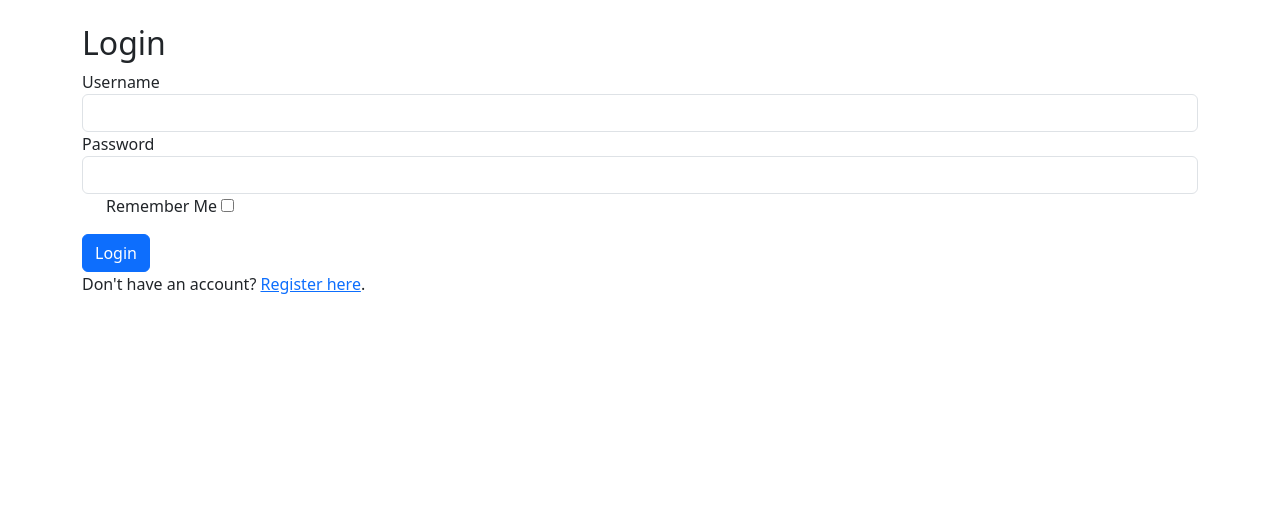
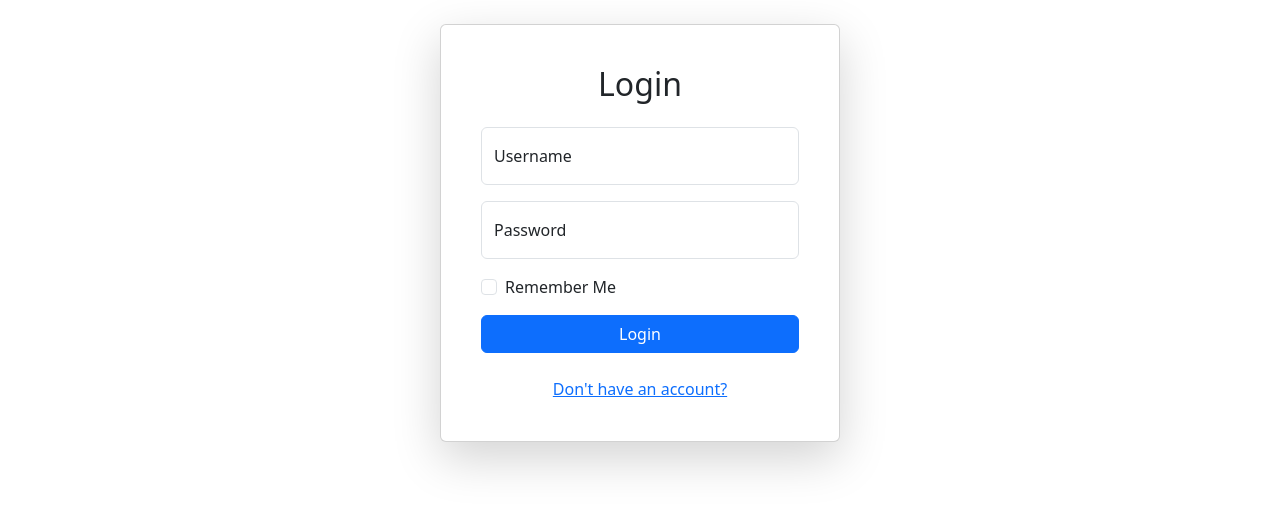
Before and after one commit to soarn/capstone, a Flask app: page /login in a window 1280 px wide. Shown: the part 101-611 px from the top of the page. Run offline with Flask 3, Linux system fonts and the light colour scheme; data that the repository does not hold is empty.

Commit message:
fix: enhance login and registration forms with improved styling and structure

```diff
--- a/app/templates/login.html
+++ b/app/templates/login.html
@@ -1,25 +1,33 @@
-{% extends "base.html" %} {% block title %}Login{% endblock %} {% block content
-%}
+{% extends "base.html" %}
+
+{% block title %}Login - Stock Trading System{% endblock %}
+
+{% block content %}
 <body>
-  <h2>Login</h2>
+  <div class="container d-flex align-items-center justify-content-center">
+    <div class="card shadow-lg p-4" style="max-width: 400px; width: 100%;">
+      <div class="card-body">
+        <h2 class="card-title text-center mb-4">Login</h2>
         <form method="POST">
-    <div class="form-group">
+          <div class="form-floating mb-3">
+            <input type="text" class="form-control" id="username" name="username" placeholder="Username" required>
             <label for="username">Username</label>
-      <input id="username" class="form-control" type="text" name="username" required />
           </div>
-    <div class="form-group">
+          <div class="form-floating mb-3">
+            <input type="password" class="form-control" id="password" name="password" placeholder="Password" required>
             <label for="password">Password</label>
-      <input id="password" class="form-control" type="password" name="password" required />
           </div>
           <div class="form-check mb-3">
-      <label for="remember" class="form-check-label">Remember Me</label>
-      <input id="remember" class="from-check-input" type="checkbox" name="remember" />
+            <input type="checkbox" class="form-check-input" id="remember" name="remember">
+            <label class="form-check-label" for="remember">Remember Me</label>
           </div>
-    <button type="submit" class="btn btn-primary">Login</button>
+          <button type="submit" class="btn btn-primary w-100">Login</button>
         </form>
-  <p>
-    Don't have an account?
-    <a href="{{ url_for('web.register') }}">Register here</a>.
-  </p>
+        <div class="mt-4 text-center">
+          <a href="{{ url_for('web.register') }}">Don't have an account?</a>
+        </div>
+      </div>
+    </div>
+  </div>
 </body>
 {% endblock %}
```
Also changed, not shown: app/templates/register.html (+22 -11 lines). Lines whose indentation alone changed are shown as unchanged.
